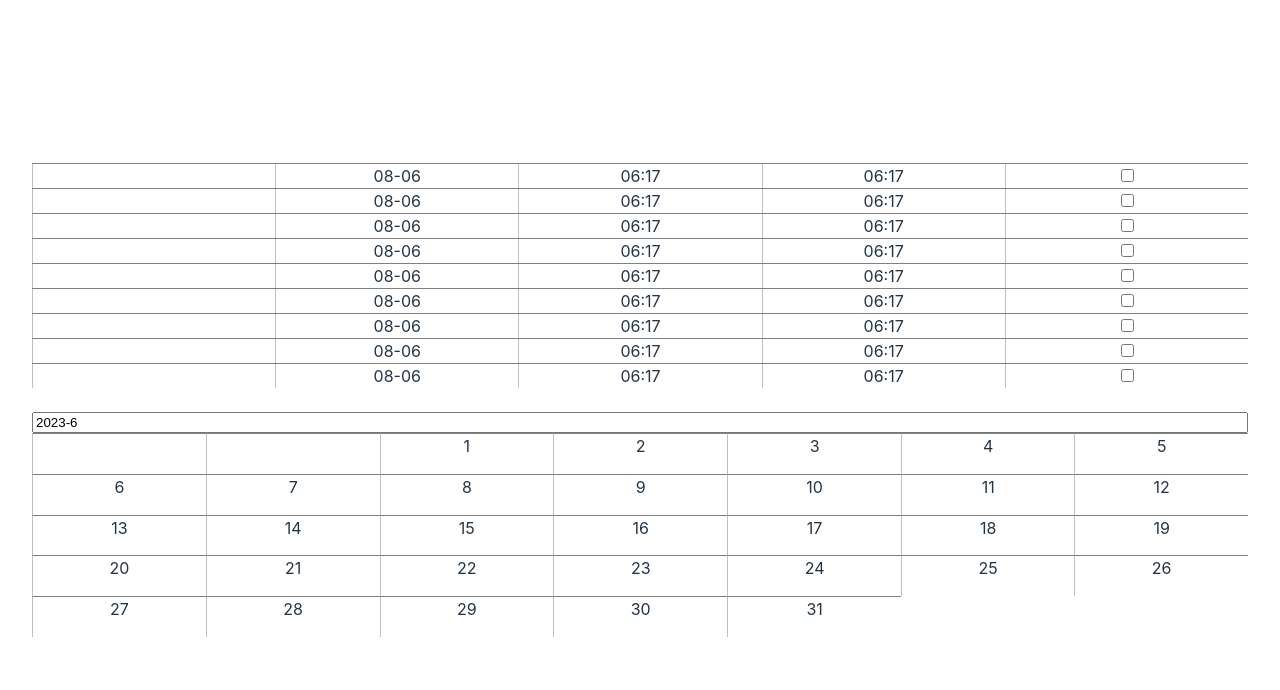
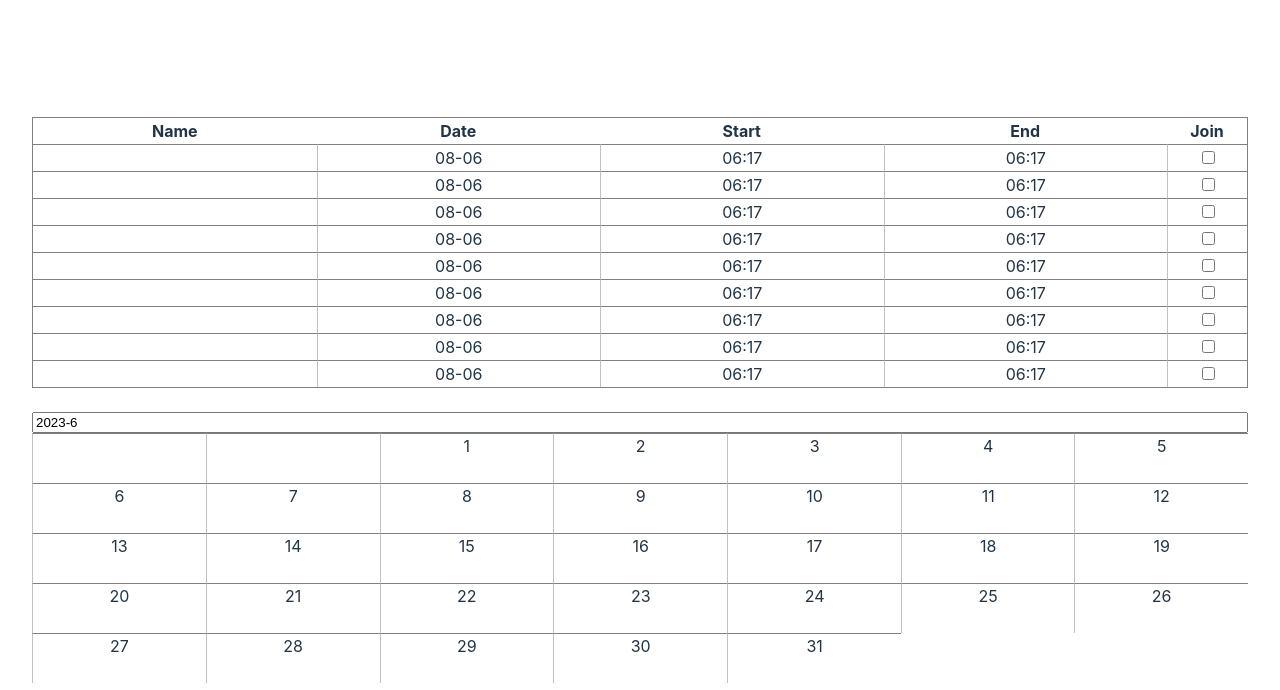
Before and after one commit to nepikn/schedule-film-fest, a React (Vite) app: page / in a window 1280 px wide. Shown: the top 690 px of the page. Built offline with nearby package versions, Linux system fonts and the light colour scheme.

Commit message:
change ul table to table

```diff
--- a/src/App.tsx
+++ b/src/App.tsx
@@ -1,6 +1,7 @@
 import { useState } from "react";
 import "./App.css";
 import Calendar from "./Calendar";
+// import Calendar from "react-calendar";
 import Table from "./Table";
 
 export class FilmInfo {
--- a/src/Table.css
+++ b/src/Table.css
@@ -2,10 +2,22 @@
 }
 
 .info {
-  grid-template-columns: repeat(5, 1fr);
-  border-block-start: 1px solid grey;
+  /* grid-template-columns: repeat(5, 1fr); */
+  width: 100%;
+  border: 1px solid grey;
+  border-collapse: collapse;
+
+  & tr {
+    display: grid;
+    grid-template-columns: repeat(4, 1fr) 5em;
+  }
+
+  & td {
+    border-block-start: 1px solid grey;
+    border-inline-start: 1px solid silver;
+
+    &:first-child {
+      border-inline-start: none;
+    }
+  }
 }
-
-.info > li {
-  border-inline-start: 1px solid silver;
-}
--- a/src/Table.tsx
+++ b/src/Table.tsx
@@ -7,25 +7,30 @@ export default function Table({ filmInfos }: { filmInfos: FilmInfo[] }) {
     const { name, timeStart, timeEnd, join } = filmInfo;
 
     return (
-      <ul key={i} role="row" className="info">
-        <li role="cell">
-          <div>{name}</div>
-        </li>
-        <li role="cell">
-          <div>{format(timeStart, "MM-dd")}</div>
-        </li>
-        <li role="cell">
-          <div>{format(timeStart, "HH:mm")}</div>
-        </li>
-        <li role="cell">
-          <div>{format(timeEnd, "HH:mm")}</div>
-        </li>
-        <li role="cell">
+      <tr key={i}>
+        <td>{name}</td>
+        <td>{format(timeStart, "MM-dd")}</td>
+        <td>{format(timeStart, "HH:mm")}</td>
+        <td>{format(timeEnd, "HH:mm")}</td>
+        <td>
           <input type="checkbox" defaultChecked={join} />
-        </li>
-      </ul>
+        </td>
+      </tr>
     );
   });
 
-  return <div role="table">{rows}</div>;
+  return (
+    <table className="info">
+      <tbody>
+        <tr>
+          <th>Name</th>
+          <th>Date</th>
+          <th>Start</th>
+          <th>End</th>
+          <th>Join</th>
+        </tr>
+        {rows}
+      </tbody>
+    </table>
+  );
 }
```
